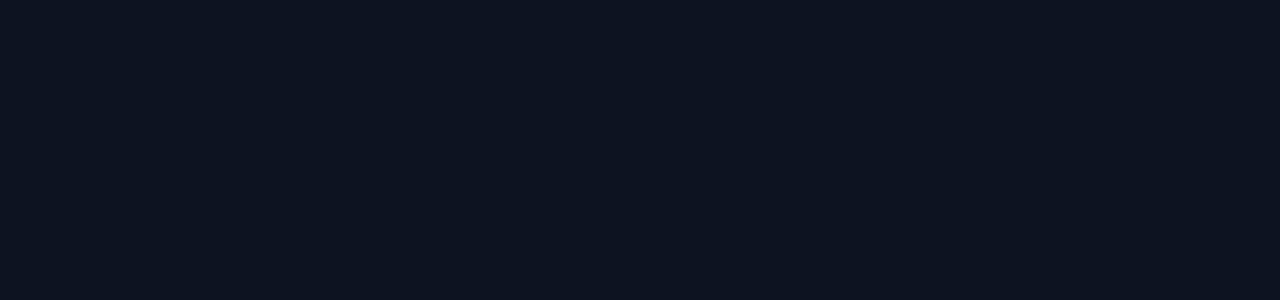
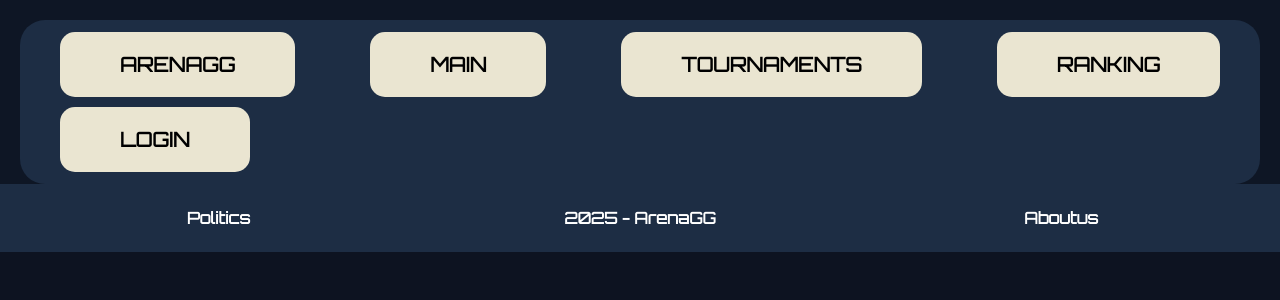
Before and after one commit to GioJCG/arenaGG-front, an Angular app: page /ranking in a window 1280 px wide. Before the commit this address led to /. Shown: the top 300 px of the page. Built offline with nearby package versions, Linux system fonts and the light colour scheme.

Commit message:
update header routes

```diff
--- a/src/app/app.routes.ts
+++ b/src/app/app.routes.ts
@@ -3,10 +3,11 @@
 import { LoginComponent } from './auth/login/login.component';
 import { HomeComponent } from './landing/home/home.component';
 import { RegisterComponent } from './auth/register/register.component';
+import { PagesComponent } from './ranking/pages/pages.component';
 
 export const routes: Routes = [
   { path: '', loadComponent: () => import('./landing/home/home.component').then(c => c.HomeComponent)},
   { path: 'login', component: LoginComponent },
-  { path: 'register', component: RegisterComponent}
-
+  { path: 'register', component: RegisterComponent},
+  { path: 'ranking', component: PagesComponent}
 ];
--- a/src/app/shared/components/header/header.component.html
+++ b/src/app/shared/components/header/header.component.html
@@ -3,7 +3,7 @@
     <button class="nav-button">ARENAGG</button>
       <button class="nav-button">MAIN</button>
       <button class="nav-button">TOURNAMENTS</button>
-      <button class="nav-button">RANKING</button>
+      <button class="nav-button" (click)="goToRanking()">RANKING</button>
      <button class="nav-button" (click)="goToLogin()">LOGIN</button>
   </div>
 </div>
--- a/src/app/shared/components/header/header.component.ts
+++ b/src/app/shared/components/header/header.component.ts
@@ -20,4 +20,8 @@
   goToLogin() {
     this.router.navigate(['/login']);
   }
+
+  goToRanking(){
+    this.router.navigate(['/ranking']);
+  }
 }
```
